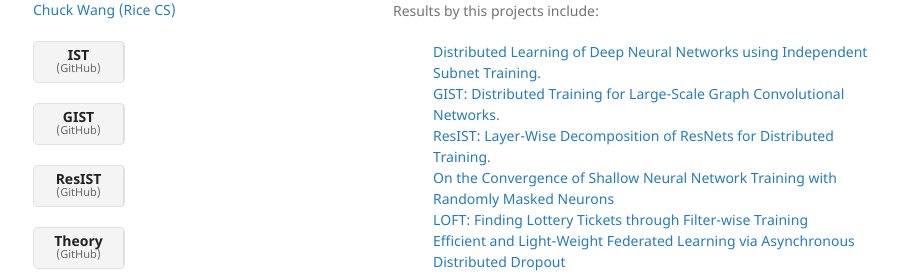
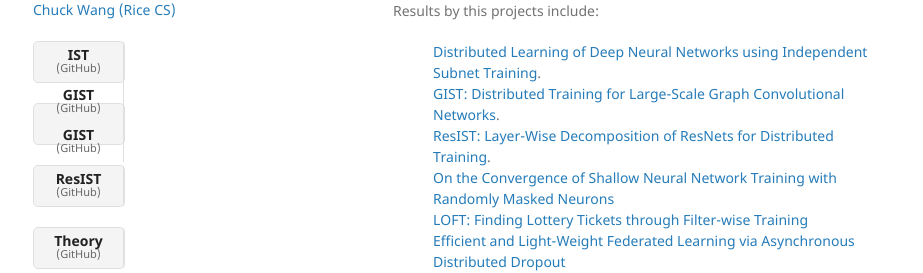
Before and after one commit to akyrillidis/ist, a Jekyll site: the page built from index.md, in a window 1280 px wide. Shown: the part 602-875 px from the top of the page, without its empty margins (177-1100 px from the left). Built offline with Jekyll 4.4.1, drawn with Linux system fonts in a browser that asks for light colours; formulas are drawn with MathJax 3.

Commit message:
Update default.html

```diff
--- a/_layouts/default.html
+++ b/_layouts/default.html
@@ -47,6 +47,7 @@
         {% if site.show_downloads %}
         <ul class="downloads">
           <li><a href="https://github.com/BinhangYuan/IST_Release"><strong>IST</strong> (GitHub)</a></li>
+          <li><a href="https://github.com/wolfecameron/GIST"><strong>GIST</strong> (GitHub)</a></li>
         </ul>
 
         <ul class="downloads">
```
